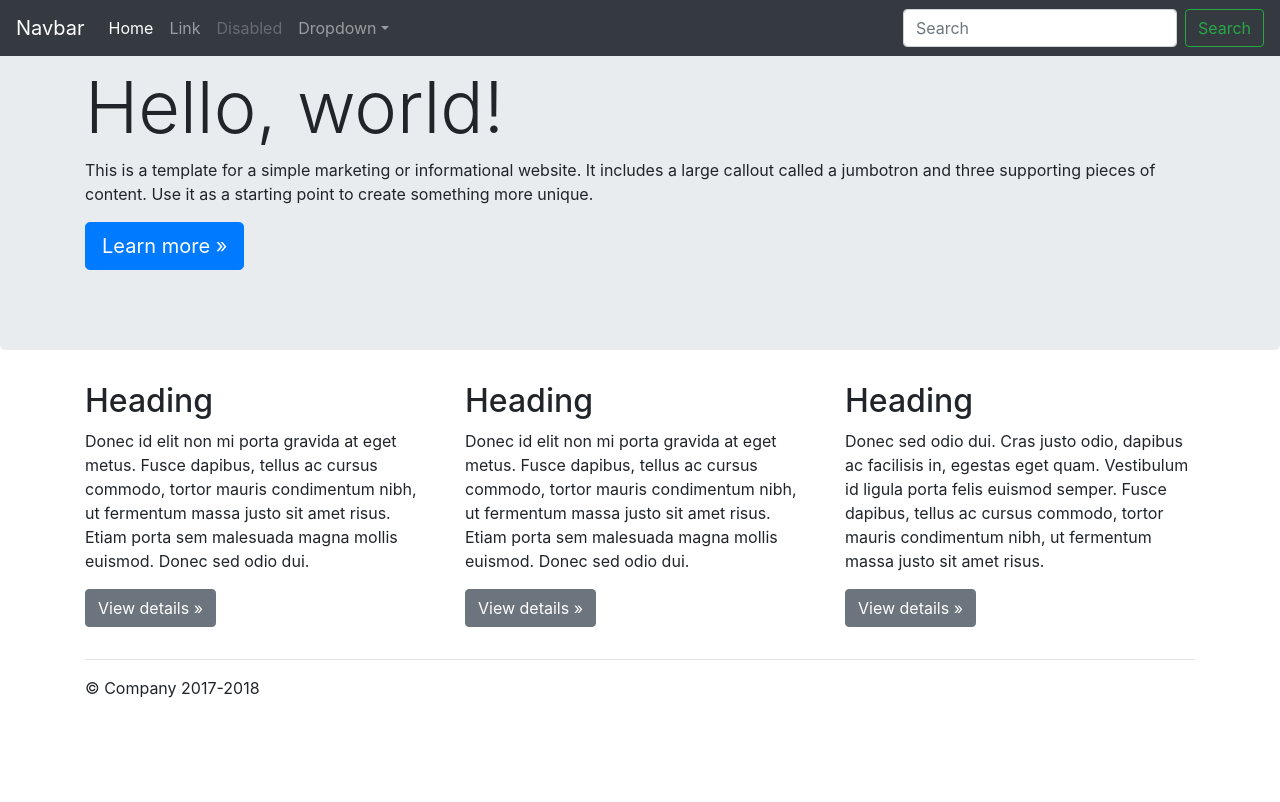
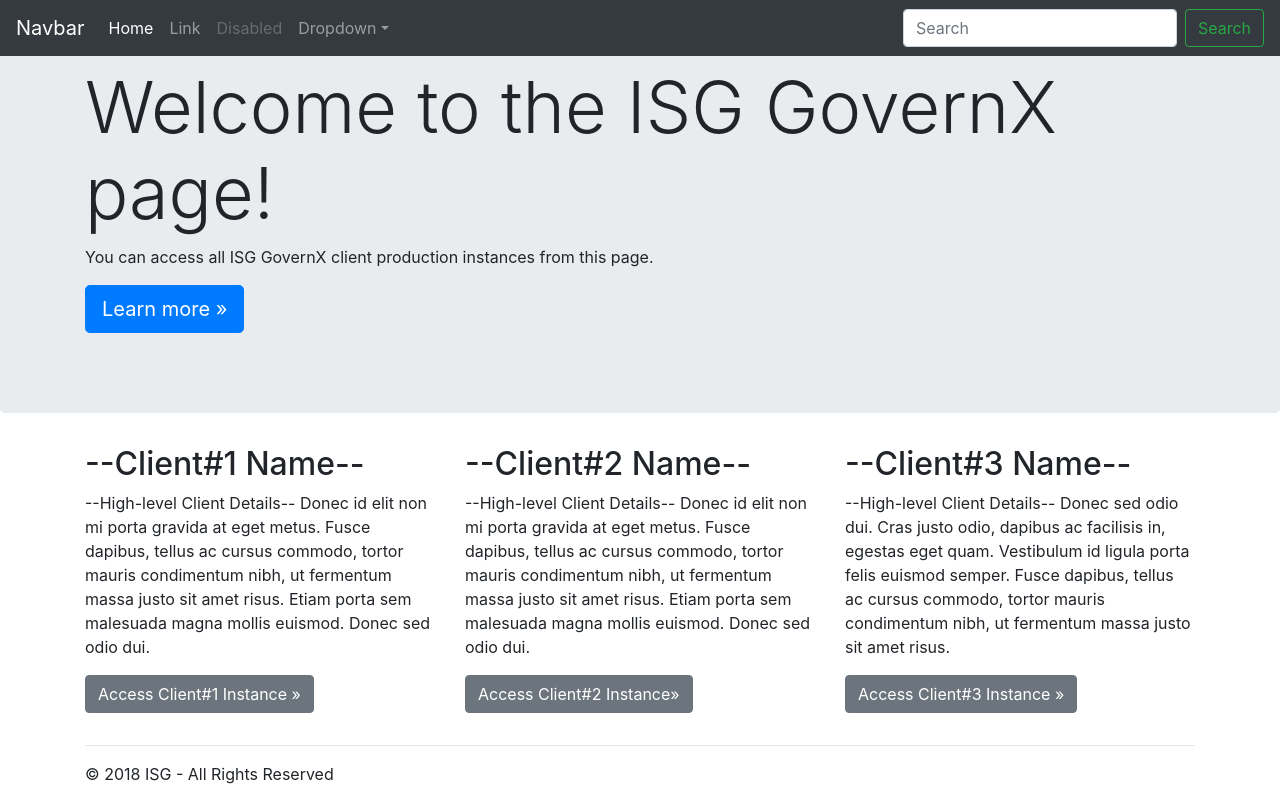
Before and after one commit to vikastri2017/test, a Flask app: page / in a window 1280 px wide. Before the commit the page ends 698 px from the top, so only its background shows below. Run offline with Flask 2, Linux system fonts and the light colour scheme; some libraries are stand-ins or nearby versions.

Commit message:
Add files via upload
Added ISG links

```diff
--- a/templates/testpageHW.html
+++ b/templates/testpageHW.html
@@ -69,11 +69,9 @@
     <!-- Main jumbotron for a primary marketing message or call to action -->
     <div class="jumbotron">
         <div class="container">
-            <h1 class="display-3">Hello, world!</h1>
-            <p>This is a template for a simple marketing or informational website. It includes a large callout called a
-                jumbotron and three supporting pieces of content. Use it as a starting point to create something more
-                unique.</p>
-            <p><a class="btn btn-primary btn-lg" href="#" role="button">Learn more &raquo;</a></p>
+            <h1 class="display-3">Welcome to the ISG GovernX page!</h1>
+            <p>You can access all ISG GovernX client production instances from this page.</p>
+            <p><a class="btn btn-primary btn-lg" href="http://isg-one.com" role="button">Learn more &raquo;</a></p>
         </div>
     </div>
 
@@ -81,25 +79,25 @@
         <!-- Example row of columns -->
         <div class="row">
             <div class="col-md-4">
-                <h2>Heading</h2>
-                <p>Donec id elit non mi porta gravida at eget metus. Fusce dapibus, tellus ac cursus commodo, tortor
+                <h2>--Client#1 Name--</h2>
+                <p>--High-level Client Details-- Donec id elit non mi porta gravida at eget metus. Fusce dapibus, tellus ac cursus commodo, tortor
                     mauris condimentum nibh, ut fermentum massa justo sit amet risus. Etiam porta sem malesuada magna
                     mollis euismod. Donec sed odio dui. </p>
-                <p><a class="btn btn-secondary" href="#" role="button">View details &raquo;</a></p>
+                <p><a class="btn btn-secondary" href="https://isggovernxblueprint.service-now.com/governx" role="button">Access Client#1 Instance &raquo;</a></p>
             </div>
             <div class="col-md-4">
-                <h2>Heading</h2>
-                <p>Donec id elit non mi porta gravida at eget metus. Fusce dapibus, tellus ac cursus commodo, tortor
+                <h2>--Client#2 Name--</h2>
+                <p>--High-level Client Details-- Donec id elit non mi porta gravida at eget metus. Fusce dapibus, tellus ac cursus commodo, tortor
                     mauris condimentum nibh, ut fermentum massa justo sit amet risus. Etiam porta sem malesuada magna
                     mollis euismod. Donec sed odio dui. </p>
-                <p><a class="btn btn-secondary" href="#" role="button">View details &raquo;</a></p>
+                <p><a class="btn btn-secondary" href="https://isggovernxblueprint.service-now.com/governx" role="button">Access Client#2 Instance&raquo;</a></p>
             </div>
             <div class="col-md-4">
-                <h2>Heading</h2>
-                <p>Donec sed odio dui. Cras justo odio, dapibus ac facilisis in, egestas eget quam. Vestibulum id ligula
+                <h2>--Client#3 Name--</h2>
+                <p>--High-level Client Details-- Donec sed odio dui. Cras justo odio, dapibus ac facilisis in, egestas eget quam. Vestibulum id ligula
                     porta felis euismod semper. Fusce dapibus, tellus ac cursus commodo, tortor mauris condimentum nibh,
                     ut fermentum massa justo sit amet risus.</p>
-                <p><a class="btn btn-secondary" href="#" role="button">View details &raquo;</a></p>
+                <p><a class="btn btn-secondary" href="https://isggovernxblueprint.service-now.com/governx" role="button" >Access Client#3 Instance &raquo;</a></p>
             </div>
         </div>
 
@@ -110,7 +108,7 @@
 </main>
 
 <footer class="container">
-    <p>&copy; Company 2017-2018</p>
+    <p>&copy; 2018 ISG - All Rights Reserved</p>
 </footer>
 
 <!-- Bootstrap core JavaScript
```
